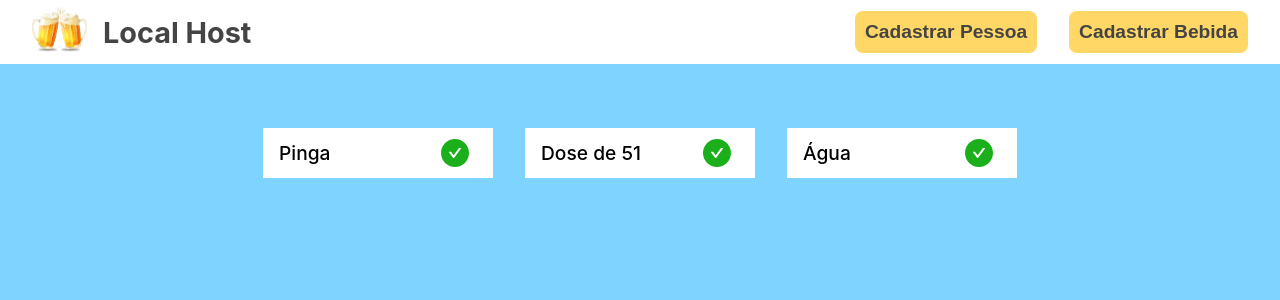
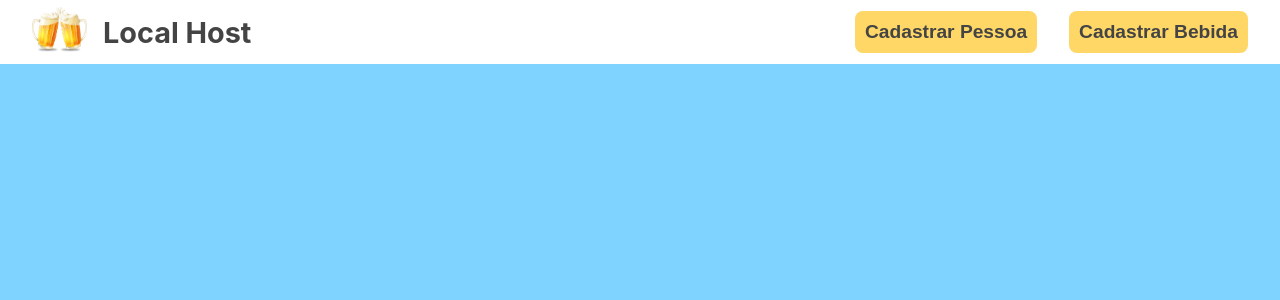
Before and after one commit to joaopedroalb/drink-site, a Next.js app: page /user/1 in a window 1280 px wide. Shown: the top 300 px of the page. Built offline with nearby package versions, Linux system fonts and the light colour scheme.

Commit message:
Add mock in user page

```diff
--- a/src/contexts/DrinkContext.tsx
+++ b/src/contexts/DrinkContext.tsx
@@ -8,8 +8,8 @@ import axios from 'axios'
 type DrinkContextData = {
     lstUsers: UserModel[];
     setLstUsers:React.Dispatch<React.SetStateAction<Array<UserModel>>>;
+    getUserById: (id:number)=>UserModel
 }
-
 
 export const DrinkContext = createContext({} as DrinkContextData)
 
@@ -20,16 +20,20 @@ type DrinkContextProviderProps = {
 export function DrinkContextProvider({children}:DrinkContextProviderProps){
     const [lstUsers,setLstUsers] = useState<Array<UserModel>>([])
 
-    const baseUrl = `3.142.54.6/user/`
+    const baseUrl = `3.142.54.6:3000/user/`
+
     useEffect(()=>{
-        //base url 3.142.54.6
+        //base url 3.142.54.6:3000
         //getUserData()
-        getUserDataMock()
+        if(lstUsers.length<=0){
+            getUserDataMock()
+        }
     },[])
 
     //func mock enquanto nao tem api
-    function getUserDataMock(){
+    async function getUserDataMock(){
         let lstUserAux:Array<UserModel> = []
+
         lstUserAux.push(
         new UserModel(1,"Aderaldo","https://cdn.discordapp.com/attachments/580125063186087966/925739276388429864/EzXdQzlVEAEUcqG.png",
         [new DrinkModel(1,1,"Caninha do engenho",false),new DrinkModel(2,1,"Dose de cana",false)]))
@@ -40,7 +44,7 @@ export function DrinkContextProvider({children}:DrinkContextProviderProps){
         )
 
         lstUserAux.push(
-            new UserModel(3,"Isaque","https://cdn.discordapp.com/attachments/580125063186087966/925741221874380830/latest.png",
+            new UserModel(3,"Isaque","https://cdn.discordapp.com/attachments/469630958811742212/925800217905856543/lucas-crispim-comemora-gol-marcado-pelo-fortaleza-em-cima-do-santos-seu-ex-clube-1630704930812_v2_450x337.png",
             [new DrinkModel(6,3,"Skolzinha",false)])
         )
 
@@ -72,8 +76,13 @@ export function DrinkContextProvider({children}:DrinkContextProviderProps){
         return lstDrinkAux
     }
     // fim da api req
+
+    function getUserById(id:number){
+        const user = lstUsers.filter(u=>u.id==id)[0]
+        return user
+    }
     return <DrinkContext.Provider value={{
-        lstUsers,setLstUsers
+        lstUsers,setLstUsers,getUserById
     }}>
         {children}
     </DrinkContext.Provider>
--- a/src/pages/index.tsx
+++ b/src/pages/index.tsx
@@ -11,7 +11,6 @@ import styles from '../styles/Home.module.scss'
 const Home: NextPage = () => {
 
   const {lstUsers} = useContext(DrinkContext)
-  console.log(lstUsers)
 
   const getDrinks = (user:UserModel) => {
     const result = user.lstDrinks.filter(drink=>!drink.drinked).length
--- a/src/pages/user/[id].tsx
+++ b/src/pages/user/[id].tsx
@@ -1,57 +1,33 @@
 import { useRouter } from "next/router";
-import { useEffect, useState } from "react";
+import { useContext, useEffect, useState } from "react";
 import DrinkRow from "../../components/DrinkRow";
 import Navbar from "../../components/Navbar";
+import { DrinkContext } from "../../contexts/DrinkContext";
+import DrinkModel from "../../model/Drink";
+import UserModel from "../../model/User";
 import styles from "./user.module.scss"
-
-class Person{
-    name:string
-    isBebeu:boolean
-
-    constructor(name:string){
-        this.name = name
-        this.isBebeu = false
-    }
-
-    bebeu(){
-        console.log("entrou no do "+this.name)
-        this.isBebeu = true;
-    }
-
-}
-
-let mocksAux:Array<Person> = [
-    new Person("Pinga"),
-    new Person("Dose de 51"),
-    new Person("Água"),
-]
 
 export default function User(){
     const router = useRouter()
-    const id = router.query.id
+    const id = parseInt(router.query.id as string)
 
-    const [mocks,setMocks] = useState(mocksAux)
+    const {lstUsers} = useContext(DrinkContext)
 
-    useEffect(()=>{
-        mocksAux = [
-            new Person("Pinga"),
-            new Person("Dose de 51"),
-            new Person("Água"),
-        ]
+    const [user,setUser] = useState<any>(getUserById(id))
 
-    },[])
+    useEffect(()=>{},[])
 
-    function irmaoBebeu(index:number){
-        const lst = [...mocks]
-        lst[index].bebeu()
-        setMocks(lst)
+    function getUserById(id:number){
+        const user = lstUsers.filter(u=>u.id==id)[0]
+        console.log(user)
+        return user
     }
 
-    function renderContent(){
-        if(mocks.filter(e=>e.isBebeu==true).length!=mocks.length){
+    function renderContent(lstDrinks:DrinkModel[]){
+        if(lstDrinks.filter(e=>e.drinked).length!=lstDrinks.length){
             return (
-                mocks.map((e,i)=>{
-                    return e.isBebeu?(false):(<DrinkRow name={e.name} onClick={()=>irmaoBebeu(i)} key={i}/>)
+                lstDrinks.map((e,i)=>{
+                    return e.drinked?(false):(<DrinkRow name={e.name} onClick={()=>console.log("oi")} key={i}/>)
                 })
             )
         }
@@ -66,7 +42,7 @@ export default function User(){
         <div className={styles.container}>
             <Navbar/>
             <div className={styles.content}>
-                {renderContent()}
+                {user != null ? renderContent(user.lstDrinks):false}
             </div>
         </div>
     )
```
